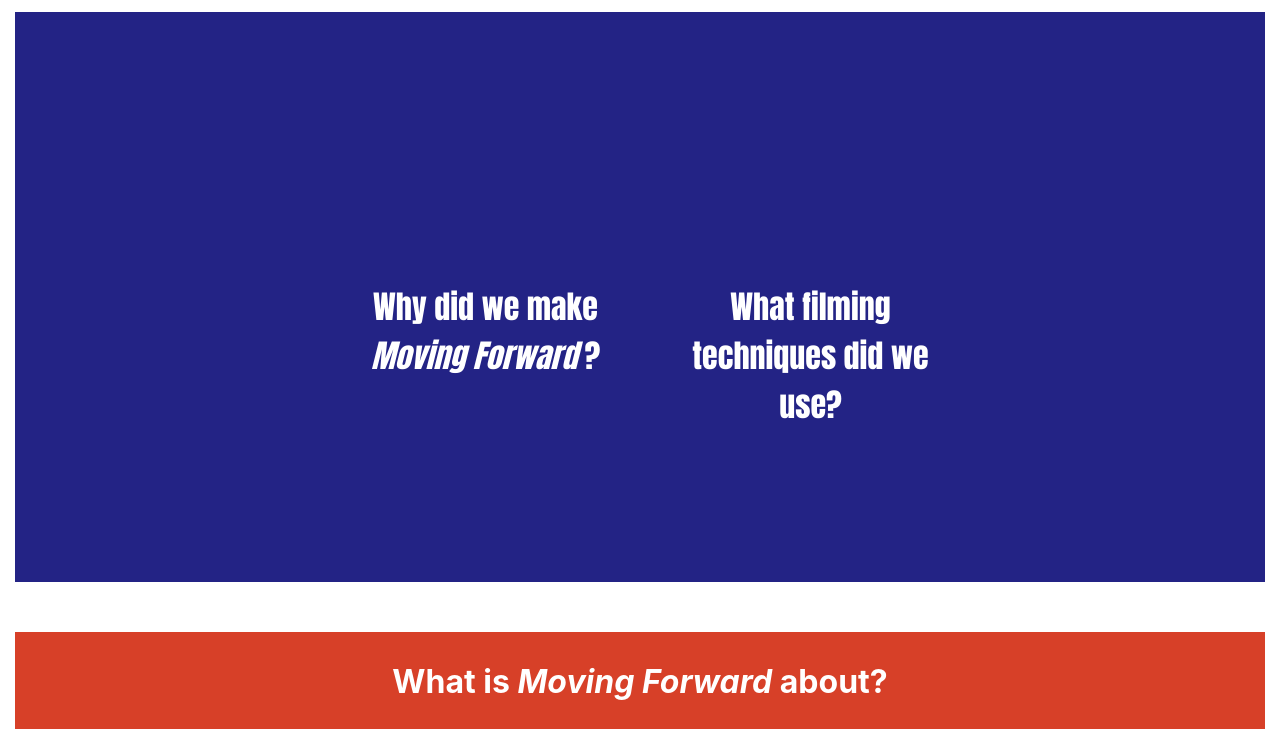
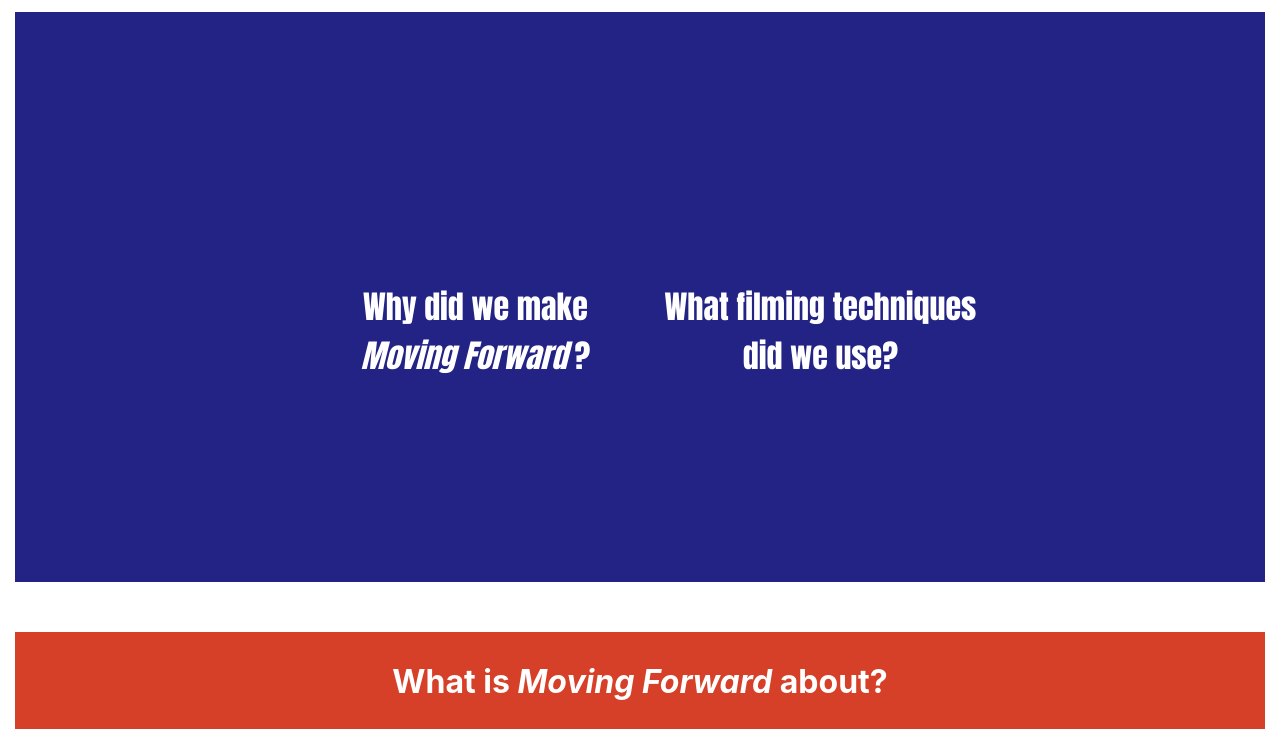
Before and after one commit to l-mccarthy/CommunicationsLab, a plain HTML site: page 30MFF Website/statement.html in a window 1280 px wide. Shown: the part 66-795 px from the top of the page. Drawn offline with Linux system fonts and the light colour scheme.

Commit message:
Update style.css

```diff
--- a/30MFF Website/css/style.css
+++ b/30MFF Website/css/style.css
@@ -55,8 +55,8 @@ video {
     background-color: rgb(35, 35, 133);
     border: 15px solid white;
     padding-top: 260px;
-    padding-left: 310px;
-    padding-right: 290px;
+    padding-left: 290px;
+    padding-right: 270px;
     text-align: center;
     margin: auto;
 }
```
